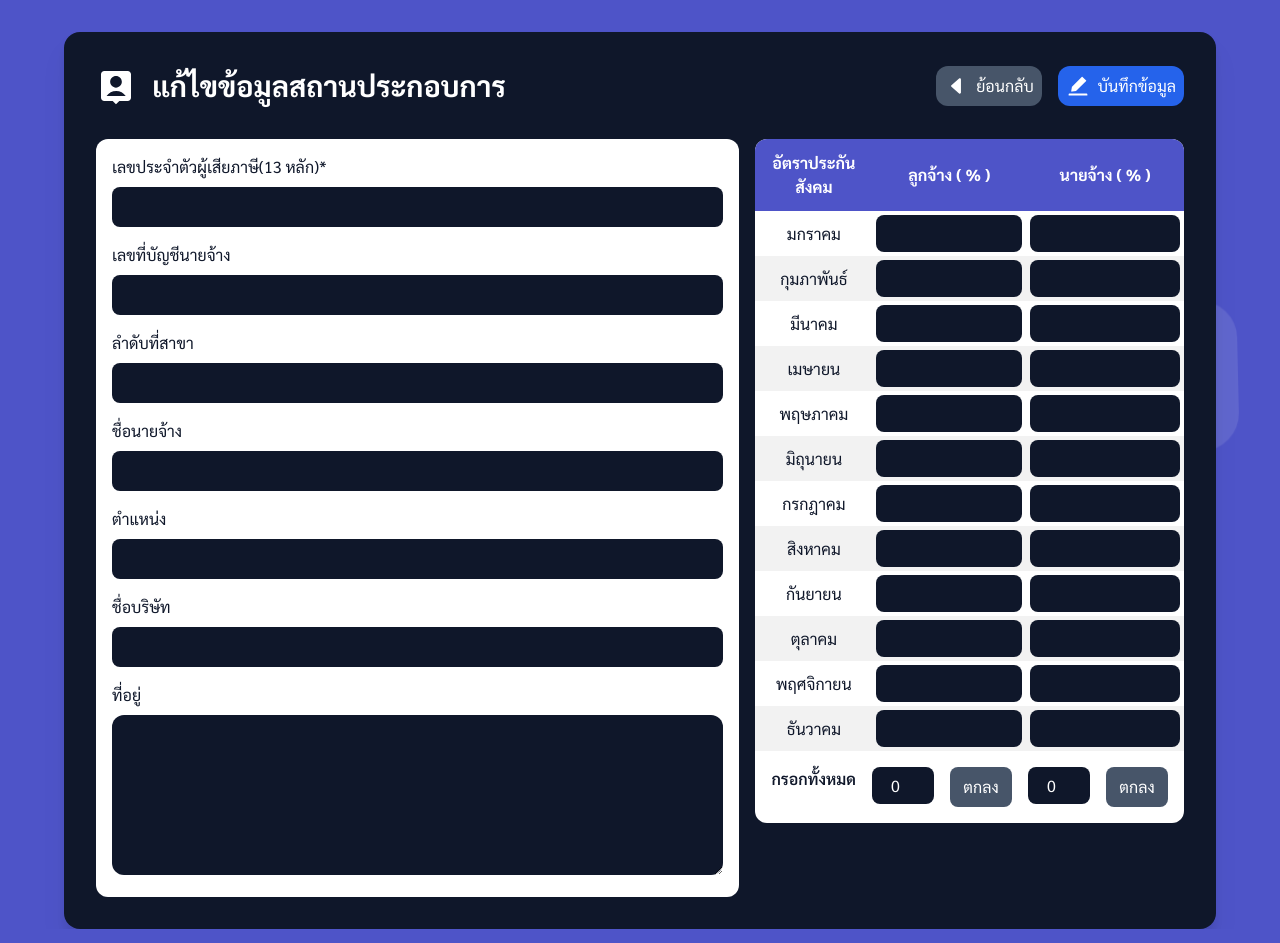
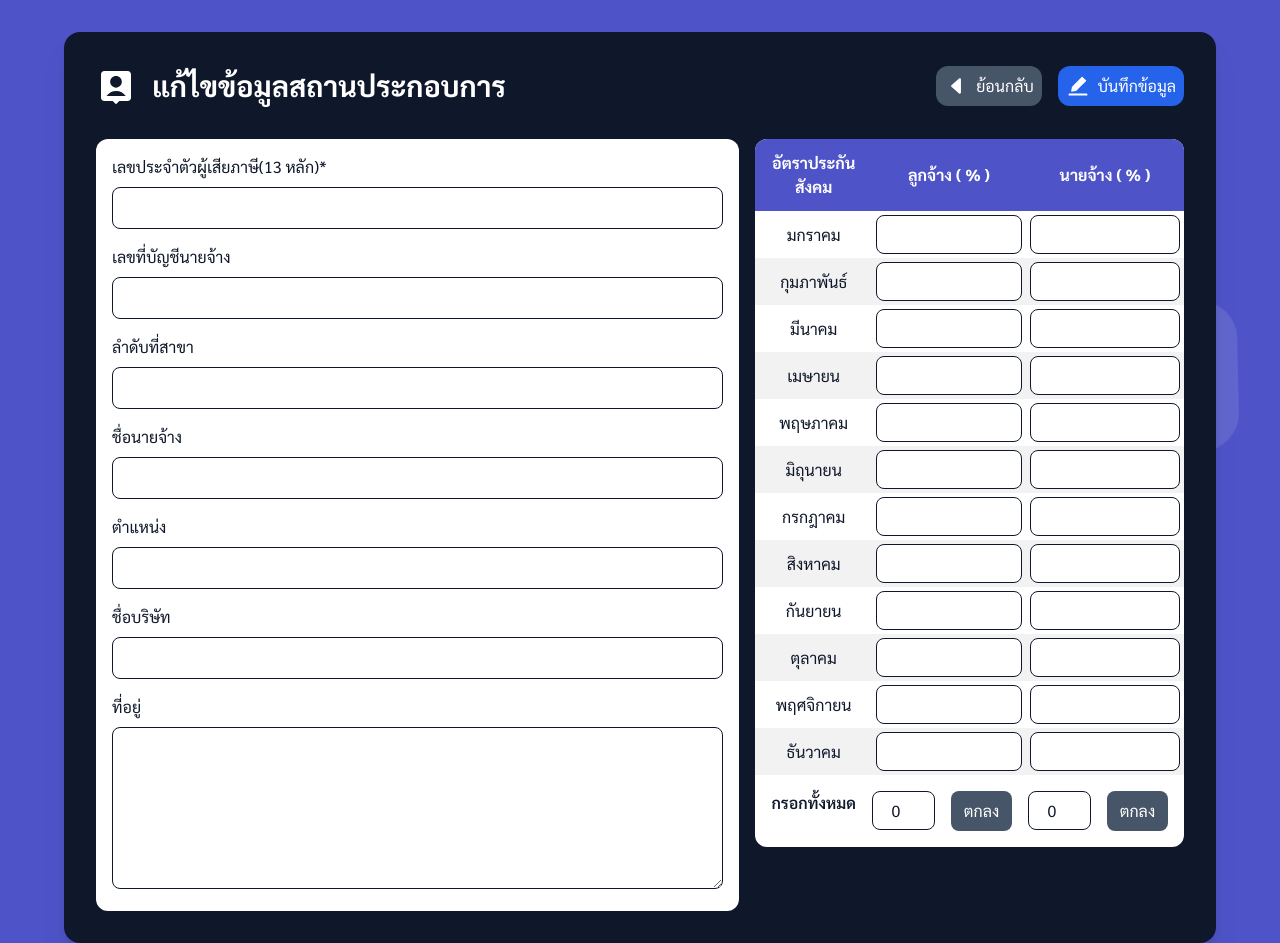
Before and after one commit to owutowut/CPAC, a Next.js app: page /company/edit/1 in a window 1280 px wide. Built offline with nearby package versions, Linux system fonts and the light colour scheme; no server answers; the database is empty.

Commit message:
updated input color

```diff
--- a/app/company/edit/[companyId]/page.tsx
+++ b/app/company/edit/[companyId]/page.tsx
@@ -149,31 +149,31 @@ export default function EditEmployee() {
             <div className='xl:w-[60%] h-full bg-white rounded-xl text-slate-900 p-4 space-y-4'>
               <div className='space-y-2'>
                 <p>เลขประจำตัวผู้เสียภาษี(13 หลัก)*</p>
-                <input type='number' value={companyData['taxNumber']} onChange={(e) => handleCompanyDataChange('taxNumber', e.target.value)} required className='w-full bg-slate-900 rounded-lg text-white p-2'></input>
+                <input type='number' value={companyData['taxNumber']} onChange={(e) => handleCompanyDataChange('taxNumber', e.target.value)} required className='w-full border border-slate-900 rounded-lg text-slate-900 p-2'></input>
               </div>
               <div className='space-y-2'>
                 <p>เลขที่บัญชีนายจ้าง</p>
-                <input type='number' value={companyData['employerNumber']} onChange={(e) => handleCompanyDataChange('employerNumber', e.target.value)} required className='w-full bg-slate-900 rounded-lg text-white p-2'></input>
+                <input type='number' value={companyData['employerNumber']} onChange={(e) => handleCompanyDataChange('employerNumber', e.target.value)} required className='w-full border border-slate-900 rounded-lg text-slate-900 p-2'></input>
               </div>
               <div className='space-y-2'>
                 <p>ลำดับที่สาขา</p>
-                <input type='number' value={companyData['branchNumber']} onChange={(e) => handleCompanyDataChange('branchNumber', e.target.value)} required className='w-full bg-slate-900 rounded-lg text-white p-2'></input>
+                <input type='number' value={companyData['branchNumber']} onChange={(e) => handleCompanyDataChange('branchNumber', e.target.value)} required className='w-full border border-slate-900 rounded-lg text-slate-900 p-2'></input>
               </div>
               <div className='space-y-2'>
                 <p>ชื่อนายจ้าง</p>
-                <input value={companyData['employerName']} onChange={(e) => handleCompanyDataChange('employerName', e.target.value)} required className='w-full bg-slate-900 rounded-lg text-white p-2'></input>
+                <input value={companyData['employerName']} onChange={(e) => handleCompanyDataChange('employerName', e.target.value)} required className='w-full border border-slate-900 rounded-lg text-slate-900 p-2'></input>
               </div>
               <div className='space-y-2'>
                 <p>ตำแหน่ง</p>
-                <input value={companyData['position']} onChange={(e) => handleCompanyDataChange('position', e.target.value)} required className='w-full bg-slate-900 rounded-lg text-white p-2'></input>
+                <input value={companyData['position']} onChange={(e) => handleCompanyDataChange('position', e.target.value)} required className='w-full border border-slate-900 rounded-lg text-slate-900 p-2'></input>
               </div>
               <div className='space-y-2'>
                 <p>ชื่อบริษัท</p>
-                <input value={companyData['companyName']} onChange={(e) => handleCompanyDataChange('companyName', e.target.value)} required className='w-full bg-slate-900 rounded-lg text-white p-2'></input>
+                <input value={companyData['companyName']} onChange={(e) => handleCompanyDataChange('companyName', e.target.value)} required className='w-full border border-slate-900 rounded-lg text-slate-900 p-2'></input>
               </div>
               <div className='space-y-2'>
                 <p>ที่อยู่</p>
-                <textarea value={companyData['address']} onChange={(e) => handleCompanyDataChange('address', e.target.value)} required rows={6} className='w-full bg-slate-900 rounded-xl text-white p-2'></textarea>
+                <textarea value={companyData['address']} onChange={(e) => handleCompanyDataChange('address', e.target.value)} required rows={6} className='w-full border border-slate-900 rounded-lg text-slate-900 p-2'></textarea>
               </div>
             </div>
             <div className='xl:w-[40%] h-full bg-white rounded-xl text-slate-900 overflow-auto'>
@@ -195,7 +195,7 @@ export default function EditEmployee() {
                           value={companyData['employeeSocialSecurityRates'][index]}
                           onChange={(e) => handleEmployeeRatesChange(index, e.target.value)}
                           required
-                          className='text-center w-full h-full bg-slate-900 rounded-lg text-white p-2'
+                          className='text-center w-full h-full border border-slate-900 rounded-lg text-slate-900 p-2'
                         />
                       </td>
                       <td>
@@ -204,7 +204,7 @@ export default function EditEmployee() {
                           value={companyData['employerSocialSecurityRates'][index]}
                           onChange={(e) => handleEmployerRatesChange(index, e.target.value)}
                           required
-                          className='text-center w-full h-full bg-slate-900 rounded-lg text-white p-2'
+                          className='text-center w-full h-full border border-slate-900 rounded-lg text-slate-900 p-2'
                         />
                       </td>
                     </tr>
@@ -213,11 +213,11 @@ export default function EditEmployee() {
               </table>
               <div className='xl:flex xl:space-x-4 xl:space-y-0 p-4 space-y-4'>
                 <span className='xl:justify-start justify-center flex font-semibold whitespace-nowrap'>กรอกทั้งหมด</span>
-                <input value={allRatesEmployee} type="number" onChange={(e) => setAllRatesEmployee(parseFloat(e.target.value))} required className='text-center w-full h-full bg-slate-900 rounded-lg text-white p-2'></input>
+                <input value={allRatesEmployee} type="number" onChange={(e) => setAllRatesEmployee(parseFloat(e.target.value))} required className='text-center w-full h-full border border-slate-900 rounded-lg text-slate-900 p-2'></input>
                 <span onClick={onSetAllEmployeeRates} className='cursor-default h-full w-full flex justify-center items-center space-x-2 p-2 bg-slate-600 text-white rounded-lg hover:scale-105 duration-300'>
                   ตกลง
                 </span>
-                <input value={allRatesEmployer} type="number" onChange={(e) => setAllRatesEmployer(parseFloat(e.target.value))} required className='text-center w-full h-full bg-slate-900 rounded-lg text-white p-2'></input>
+                <input value={allRatesEmployer} type="number" onChange={(e) => setAllRatesEmployer(parseFloat(e.target.value))} required className='text-center w-full h-full border border-slate-900 rounded-lg text-slate-900 p-2'></input>
                 <span onClick={onSetAllEmployerRates} className='cursor-default h-full w-full flex justify-center items-center space-x-2 p-2 bg-slate-600 text-white rounded-lg hover:scale-105 duration-300'>
                   ตกลง
                 </span>
--- a/app/employee/add/[companyId]/page.tsx
+++ b/app/employee/add/[companyId]/page.tsx
@@ -90,37 +90,37 @@ export default function CreateEmployee() {
           <div className='space-y-4'>
             <div className='space-y-2'>
               <p>เลขบัตรประชาชน</p>
-              <input value={employeeData.IDcardNumber} onChange={(e) => handleEmployeeDataChange('IDcardNumber', e.target.value)} required className='w-full bg-slate-900 rounded-lg text-white p-2'></input>
+              <input value={employeeData.IDcardNumber} onChange={(e) => handleEmployeeDataChange('IDcardNumber', e.target.value)} required className='w-full border border-slate-900 rounded-lg text-slate-900 p-2'></input>
             </div>
             <div className='space-y-2'>
               <p>คำนำหน้านาม</p>
-              <input value={employeeData.titleName} onChange={(e) => handleEmployeeDataChange('titleName', e.target.value)} required className='w-full bg-slate-900 rounded-lg text-white p-2'></input>
+              <input value={employeeData.titleName} onChange={(e) => handleEmployeeDataChange('titleName', e.target.value)} required className='w-full border border-slate-900 rounded-lg text-slate-900 p-2'></input>
             </div>
             <div className='space-y-2'>
               <p>ชื่อ</p>
-              <input value={employeeData.firstName} onChange={(e) => handleEmployeeDataChange('firstName', e.target.value)} required className='w-full bg-slate-900 rounded-lg text-white p-2'></input>
+              <input value={employeeData.firstName} onChange={(e) => handleEmployeeDataChange('firstName', e.target.value)} required className='w-full border border-slate-900 rounded-lg text-slate-900 p-2'></input>
             </div>
             <div className='space-y-2'>
               <p>สกุล</p>
-              <input value={employeeData.lastName} onChange={(e) => handleEmployeeDataChange('lastName', e.target.value)} required className='w-full bg-slate-900 rounded-lg text-white p-2'></input>
+              <input value={employeeData.lastName} onChange={(e) => handleEmployeeDataChange('lastName', e.target.value)} required className='w-full border border-slate-900 rounded-lg text-slate-900 p-2'></input>
             </div>
             <div className='space-y-2'>
               <p>ที่อยู่ตามบัตรประชาชนหรือที่อยู่ที่ติดต่อได้</p>
-              <textarea value={employeeData.address} onChange={(e) => handleEmployeeDataChange('address', e.target.value)} required rows={6} className='w-full bg-slate-900 rounded-xl text-white p-2'></textarea>
+              <textarea value={employeeData.address} onChange={(e) => handleEmployeeDataChange('address', e.target.value)} required rows={6} className='w-full border border-slate-900 rounded-lg text-slate-900 p-2'></textarea>
             </div>
           </div>
           <div className='space-y-4'>
             <div className='space-y-2'>
               <p>ตำแหน่งงาน</p>
-              <input value={employeeData.position} onChange={(e) => handleEmployeeDataChange('position', e.target.value)} required className='w-full bg-slate-900 rounded-lg text-white p-2'></input>
+              <input value={employeeData.position} onChange={(e) => handleEmployeeDataChange('position', e.target.value)} required className='w-full border border-slate-900 rounded-lg text-slate-900 p-2'></input>
             </div>
             <div className='space-y-2'>
               <p>วันที่เริ่มงาน</p>
-              <input value={employeeData.workStartDate} onChange={(e) => handleEmployeeDataChange('workStartDate', e.target.value)} required className='w-full bg-slate-900 rounded-lg text-white p-2'></input>
+              <input value={employeeData.workStartDate} onChange={(e) => handleEmployeeDataChange('workStartDate', e.target.value)} required className='w-full border border-slate-900 rounded-lg text-slate-900 p-2'></input>
             </div>
             <div className='space-y-2'>
               <p>วันที่ลาออก</p>
-              <input value={employeeData.resignationDate} onChange={(e) => handleEmployeeDataChange('resignationDate', e.target.value)} className='w-full bg-slate-900 rounded-lg text-white p-2'></input>
+              <input value={employeeData.resignationDate} onChange={(e) => handleEmployeeDataChange('resignationDate', e.target.value)} className='w-full border border-slate-900 rounded-lg text-slate-900 p-2'></input>
             </div>
           </div>
         </div>
```
Also changed, not shown: app/company/add/page.tsx (+11 -11 lines), app/employee/edit/[employeeId]/page.tsx (+8 -8 lines).
